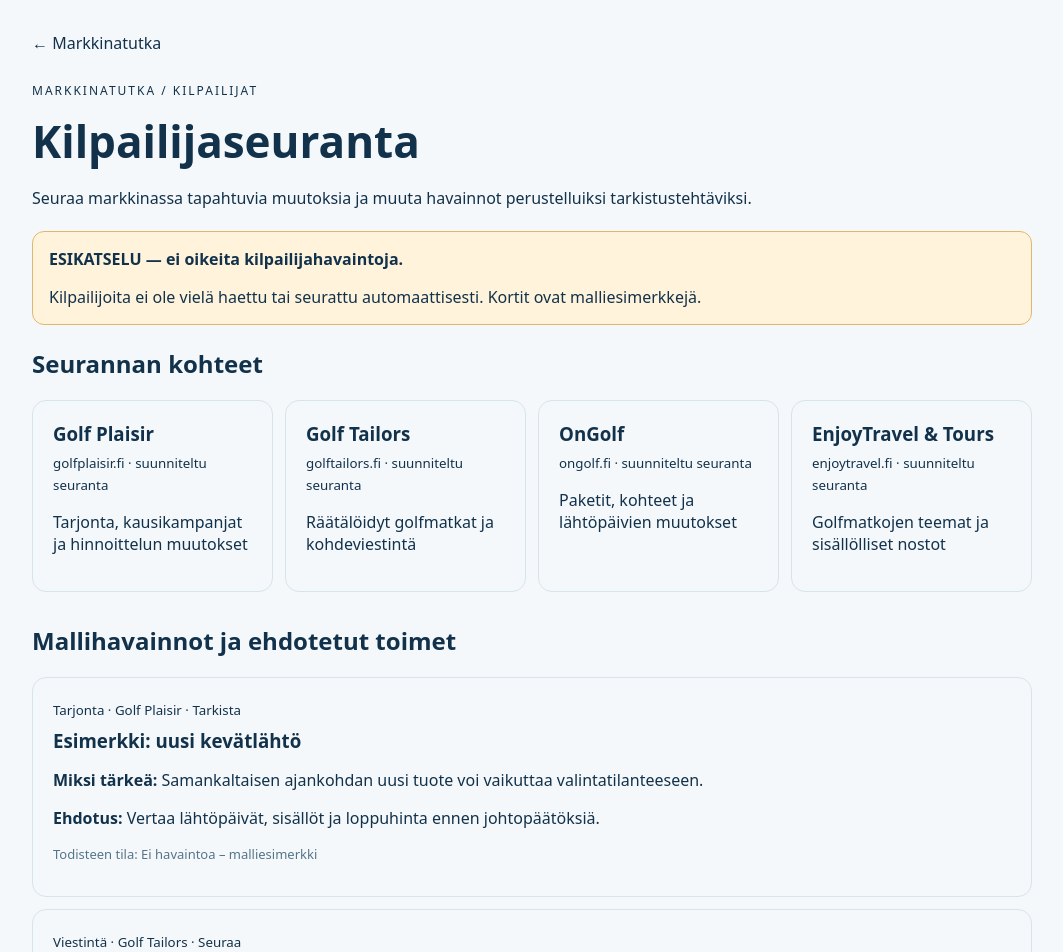
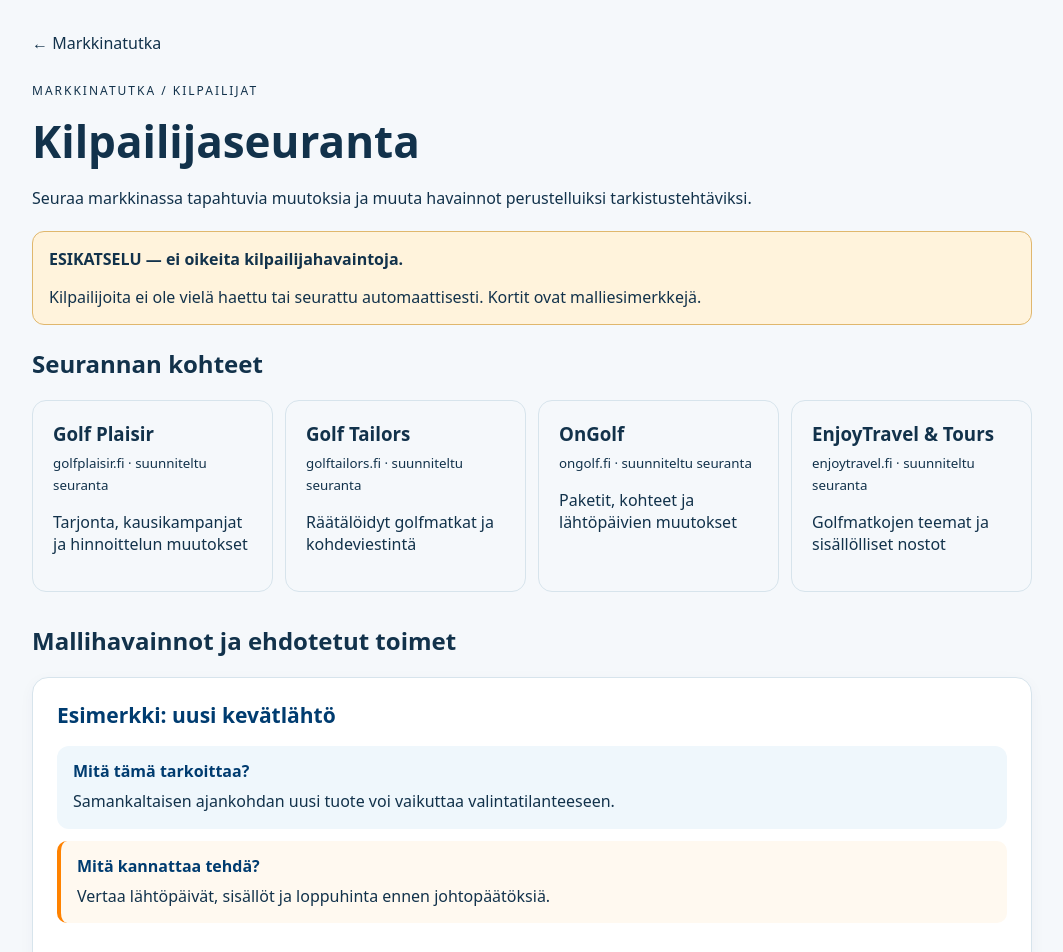
Before and after one commit to skippari-gh/golfpassi-marketing-tracker, a Next.js app: page /markkinatutka/kilpailijat in a window 1280 px wide. Shown: the top 952 px of the page, without its empty margins (108-1171 px from the left). Built offline with nearby package versions, Linux system fonts and the light colour scheme.

Commit message:
Present competitor examples with shared readable analysis and evidence card

```diff
--- a/app/markkinatutka/kilpailijat/page.tsx
+++ b/app/markkinatutka/kilpailijat/page.tsx
@@ -1,3 +1,4 @@
+import InsightCard from '../InsightCard'
 import Link from 'next/link'
 
 export const dynamic = 'force-static'
@@ -35,13 +36,16 @@ export default function CompetitorPreview() {
     </section>
     <h2 style={{ marginTop: 32 }}>Mallihavainnot ja ehdotetut toimet</h2>
     <section style={{ display: 'grid', gap: 12 }}>
-      {signals.map(item => <article key={item.title} style={{ padding: 20, border: '1px solid #d7e4ec', borderRadius: 14 }}>
-        <small>{item.category} · {item.source} · {item.strength}</small>
-        <h3 style={{ margin: '8px 0' }}>{item.title}</h3>
-        <p><strong>Miksi tärkeä:</strong> {item.why}</p>
-        <p><strong>Ehdotus:</strong> {item.action}</p>
-        <p style={{ fontSize: 13, color: '#55758a' }}>Todisteen tila: {item.evidence}</p>
-      </article>)}
+      {signals.map(item => <InsightCard key={item.title} insight={{
+        title: item.title,
+        analysis: item.why,
+        action: item.action,
+        rationale: 'Kilpailijan ' + item.category.toLowerCase() + ' voi vaikuttaa siihen, miten Golfpassin tarjonta erottuu. Tarkistus tarvitaan ennen johtopäätöksiä.',
+        caveat: 'Tämä on havainnollistava tilanne, ei automaattisesti havaittu kilpailijan muutos.',
+        source: item.source + ' – ei tarkistettua yksittäistä lähdeosoitetta',
+        confidence: 'Ei vahvistettu (esimerkki)',
+        details: <p>Havainnon tila: {item.evidence}. Ennen oikean havainnon julkaisemista tallennetaan alkuperäinen URL, muutoksen ajankohta sekä ennen–jälkeen-vertailu.</p>,
+      }} />)}
     </section>
     <h2>Automaattiseurannan hyväksymiskriteerit</h2>
     <p>Jokainen todellinen havainto edellyttää lähde-URL:n, havaitsemisajan, muutoksen vanhan ja uuden tilan sekä lähteeseen sidotun luotettavuusarvion. Hintavertailu edellyttää samanpituisia matkoja ja sisällön erittelyä. Mitään mainosta, julkaisua tai sähköpostia ei tehdä automaattisesti.</p>
```
